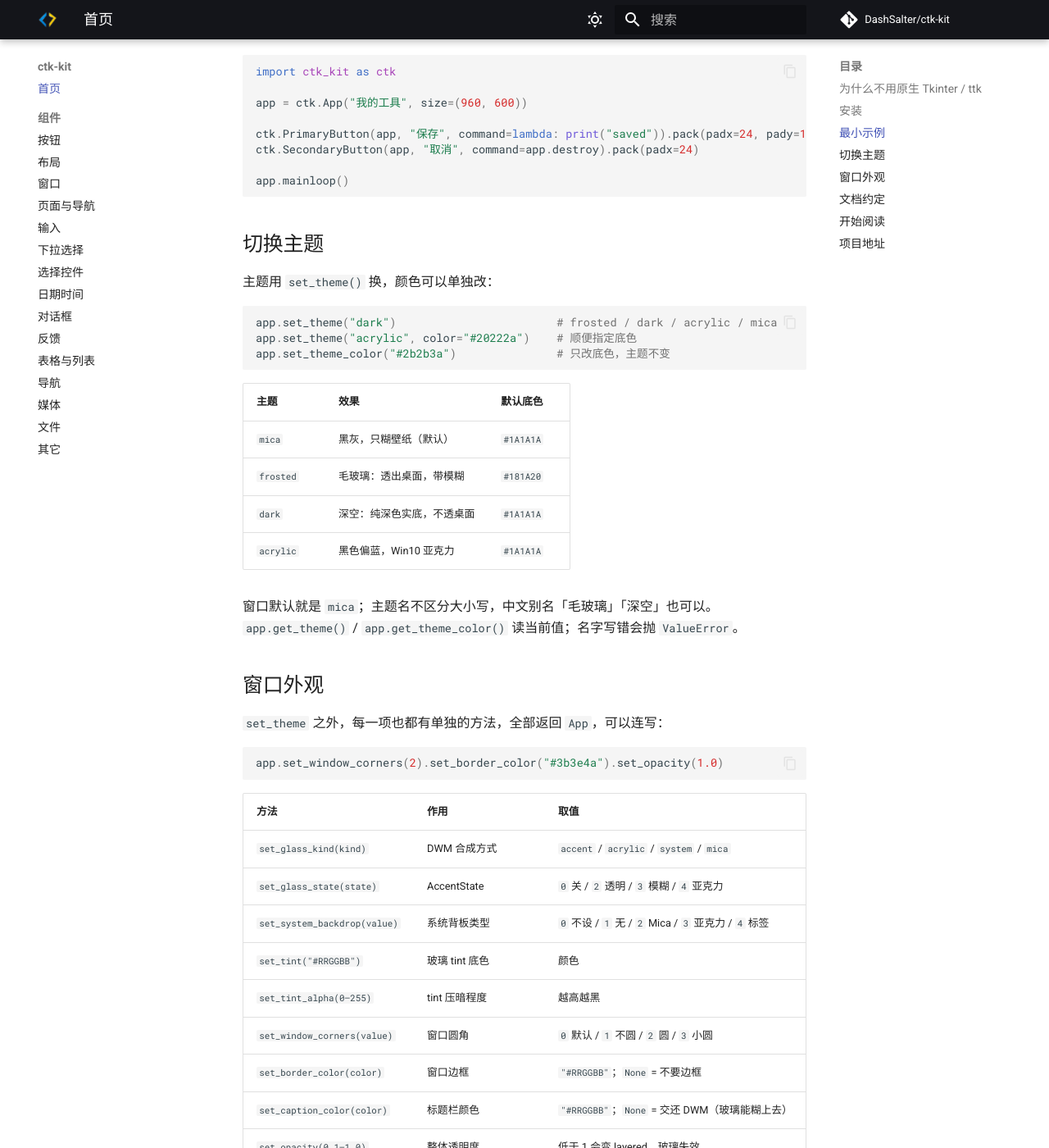
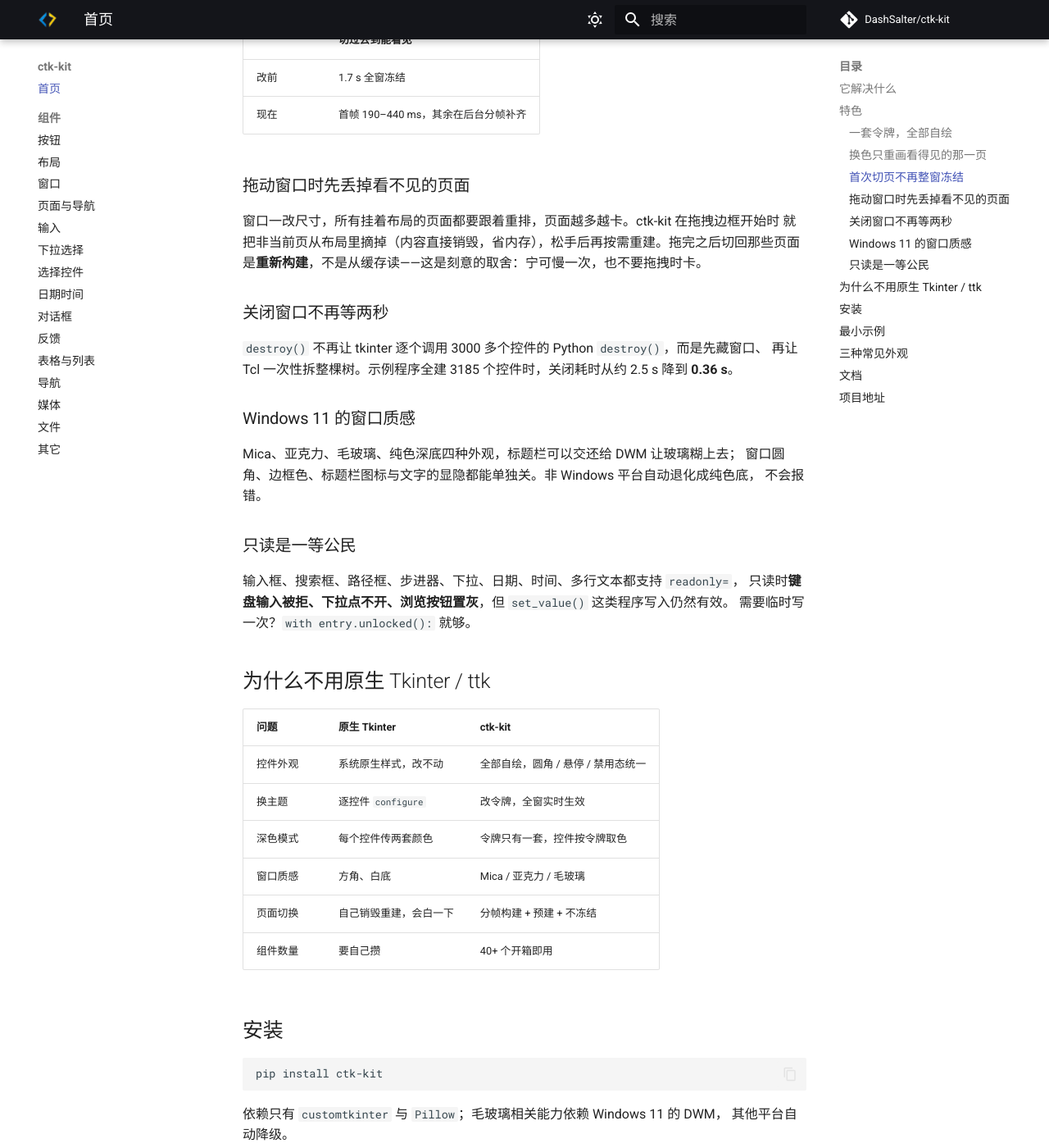
Before and after one commit to DashSalter/ctk-kit, an MkDocs documentation site: the page built from docs/index.md, in a window 1280 px wide and 1400 px high, scrolled down 1311 px. Shown: the whole window at 82% size. Built offline with MkDocs 1.6.1 and Material for MkDocs 9.7.7, drawn with Linux system fonts in a browser that asks for light colours; comment, search, counter and statistics services are not loaded; some of the changed text lies outside the part shown.

Commit message:
更新参数文档

````diff
--- a/docs/index.md
+++ b/docs/index.md
@@ -1,19 +1,86 @@
 # ctk-kit
 
-> 基于 CustomTkinter 的 Python 桌面 UI 组件库：自绘控件、运行时换色、Windows 毛玻璃。
+> 一套自己做控件的 Python 桌面 UI 组件库：统一设计令牌、运行时换色、Windows 11 毛玻璃，
+> 以及一套为「几十个页面也不卡」设计的页面体系。
 
-![按钮页](assets/buttons.png)
+![按钮页](assets/guide-buttons.png){ loading=lazy }
 
-ctk-kit 不是又一层 ttk 样式表，而是一套**自己做控件**的组件库：按钮、输入框、下拉、分段选择、开关、勾选、单选、滑块、表格、时间选择、图片查看、通知、右键菜单……都按同一套设计令牌绘制，换色、换圆角、换间距只改令牌。
+## 它解决什么
+
+用 Tkinter 写工具的人大多卡在同一处：**界面能跑，但拿不出手**。
+
+原生 `ttk` 的按钮是系统画的，圆角、悬停、禁用态都改不动；深色模式要自己给每个控件
+传两套颜色；窗口是白底方角；页面一多，切页就整窗白一下。
+
+ctk-kit 的做法是**不用 ttk，所有控件自己用 Canvas 画**，颜色、圆角、间距全部来自一套
+设计令牌。于是「换个配色」不是挨个 `configure`，而是改一次令牌、全窗即时生效；
+「加个页面」也不是复制粘贴，而是丢一个页面类进去，框架负责构建、调度与回收。
+
+## 特色
+
+### 一套令牌，全部自绘
+
+按钮、输入框、下拉、分段、开关、勾选、单选、滑块、表格、日期时间、图片、通知、右键菜单……
+用的是同一份 `tokens`。改一处 `COLOR_ACTIVE`，所有控件同时变，连不可见页面也会在切回来时
+自动追平，不需要重启。
+
+### 换色只重画看得见的那一页
+
+`theming.apply_palette()` 改色时，会跳过当前没有显示的页面，只重画屏幕上这一页，并把这次
+改动的「旧色 → 新色」记进一张累计表；下次切到某个落后页面时，再按累计表补画一次。
+
+示例程序 18 个页面、3000+ 控件实测：
+
+| 场景 | 改色耗时 |
+| --- | --- |
+| 整棵树全刷 | 约 740 ms |
+| 只刷可见页 + 切页补刷 | 约 134 ms |
+
+### 首次切页不再整窗冻结
+
+页面不是一次性建完的。每页只先出页头和第一张卡，剩下的按 12 ms 时间片分帧建；
+建完之前界面可以正常点、正常滚。相邻页会在空闲时按顺序预建，所以第二次进去通常是**直接显示**。
+
+示例程序里最重的一页（512 个控件）：
+
+| | 切过去到能看见 |
+| --- | --- |
+| 改前 | 1.7 s 全窗冻结 |
+| 现在 | 首帧 190–440 ms，其余在后台分帧补齐 |
+
+### 拖动窗口时先丢掉看不见的页面
+
+窗口一改尺寸，所有挂着布局的页面都要跟着重排，页面越多越卡。ctk-kit 在拖拽边框开始时
+就把非当前页从布局里摘掉（内容直接销毁，省内存），松手后再按需重建。拖完之后切回那些页面
+是**重新构建**，不是从缓存读——这是刻意的取舍：宁可慢一次，也不要拖拽时卡。
+
+### 关闭窗口不再等两秒
+
+`destroy()` 不再让 tkinter 逐个调用 3000 多个控件的 Python `destroy()`，而是先藏窗口、
+再让 Tcl 一次性拆整棵树。示例程序全建 3185 个控件时，关闭耗时从约 2.5 s 降到 **0.36 s**。
+
+### Windows 11 的窗口质感
+
+Mica、亚克力、毛玻璃、纯色深底四种外观，标题栏可以交还给 DWM 让玻璃糊上去；
+窗口圆角、边框色、标题栏图标与文字的显隐都能单独关。非 Windows 平台自动退化成纯色底，
+不会报错。
+
+### 只读是一等公民
+
+输入框、搜索框、路径框、步进器、下拉、日期、时间、多行文本都支持 `readonly=`，
+只读时**键盘输入被拒、下拉点不开、浏览按钮置灰**，但 `set_value()` 这类程序写入仍然有效。
+需要临时写一次？`with entry.unlocked():` 就够。
 
 ## 为什么不用原生 Tkinter / ttk
 
 | 问题 | 原生 Tkinter | ctk-kit |
 | --- | --- | --- |
-| 控件外观 | 系统原生样式，改不动 | 全部自绘，圆角、悬停、禁用态统一 |
-| 换主题 | 逐控件 `configure` | `theming.apply_palette()` 全窗实时生效 |
-| 深色模式 | 自己给每个控件传两套颜色 | 令牌只有一套，控件按令牌取色 |
-| 窗口质感 | 方角、白底 | Windows 11 毛玻璃 / Mica / Acrylic |
+| 控件外观 | 系统原生样式，改不动 | 全部自绘，圆角 / 悬停 / 禁用态统一 |
+| 换主题 | 逐控件 `configure` | 改令牌，全窗实时生效 |
+| 深色模式 | 每个控件传两套颜色 | 令牌只有一套，控件按令牌取色 |
+| 窗口质感 | 方角、白底 | Mica / 亚克力 / 毛玻璃 |
+| 页面切换 | 自己销毁重建，会白一下 | 分帧构建 + 预建 + 不冻结 |
+| 组件数量 | 要自己攒 | 40+ 个开箱即用 |
 
 ## 安装
 
@@ -21,7 +88,8 @@
 pip install ctk-kit
 ```
 
-依赖只有 `customtkinter` 与 `Pillow`；毛玻璃部分依赖 Windows 11 的 DWM，其他平台自动退化成纯色底。
+依赖只有 `customtkinter` 与 `Pillow`；毛玻璃相关能力依赖 Windows 11 的 DWM，
+其他平台自动降级。
 
 ## 最小示例
 
@@ -36,67 +104,26 @@
 app.mainloop()
 ```
 
-## 切换主题
-
-主题用 `set_theme()` 换，颜色可以单独改：
+## 三种常见外观
 
 ```python
-app.set_theme("dark")                        # frosted / dark / acrylic / mica
-app.set_theme("acrylic", color="#20222a")    # 顺便指定底色
-app.set_theme_color("#2b2b3a")               # 只改底色，主题不变
+app.set_theme("mica")       # 黑灰，只把壁纸糊进标题栏（默认）
+app.set_theme("frosted")    # 毛玻璃：透出桌面并模糊
+app.set_theme("acrylic")    # 亚克力：黑里偏蓝
 ```
 
-| 主题 | 效果 | 默认底色 |
-|---|---|---|
-| `mica` | 黑灰，只糊壁纸（默认） | `#1A1A1A` |
-| `frosted` | 毛玻璃：透出桌面，带模糊 | `#181A20` |
-| `dark` | 深空：纯深色实底，不透桌面 | `#1A1A1A` |
-| `acrylic` | 黑色偏蓝，Win10 亚克力 | `#1A1A1A` |
+主题名不区分大小写，`dark` / `深空` 也认；`app.get_theme()` 读当前值。
 
-窗口默认就是 `mica`；主题名不区分大小写，中文别名「毛玻璃」「深空」也可以。
-`app.get_theme()` / `app.get_theme_color()` 读当前值；名字写错会抛 `ValueError`。
+## 文档
 
-## 窗口外观
+每个组件的构造参数、常用方法和可运行示例都在组件页里；参数表中的「默认值」写的是
+ctk-kit 覆盖后的值，不是 CustomTkinter 的原始默认值。
 
-`set_theme` 之外，每一项也都有单独的方法，全部返回 `App`，可以连写：
-
-```python
-app.set_window_corners(2).set_border_color("#3b3e4a").set_opacity(1.0)
-```
-
-| 方法 | 作用 | 取值 |
-|---|---|---|
-| `set_glass_kind(kind)` | DWM 合成方式 | `accent` / `acrylic` / `system` / `mica` |
-| `set_glass_state(state)` | AccentState | `0` 关 / `2` 透明 / `3` 模糊 / `4` 亚克力 |
-| `set_system_backdrop(value)` | 系统背板类型 | `0` 不设 / `1` 无 / `2` Mica / `3` 亚克力 / `4` 标签 |
-| `set_tint("#RRGGBB")` | 玻璃 tint 底色 | 颜色 |
-| `set_tint_alpha(0–255)` | tint 压暗程度 | 越高越黑 |
-| `set_window_corners(value)` | 窗口圆角 | `0` 默认 / `1` 不圆 / `2` 圆 / `3` 小圆 |
-| `set_border_color(color)` | 窗口边框 | `"#RRGGBB"`；`None` = 不要边框 |
-| `set_caption_color(color)` | 标题栏颜色 | `"#RRGGBB"`；`None` = 交还 DWM（玻璃能糊上去） |
-| `set_opacity(0.1–1.0)` | 整体透明度 | 低于 1 会变 layered，玻璃失效 |
-| `set_veil(color)` | 透明键色 | 一般保持 `#000000` |
-| `set_extend(bool)` | 客户区延伸到整个窗口 | `True` / `False` |
-| `set_titlebar_glass(bool)` | 标题栏是否交还 DWM | `True` / `False` |
-| `set_glass_dark(bool)` | 标题栏是否用深色 | `True` / `False` |
-| `set_wca(value)` | 合成属性号 | 默认 `19` |
-| `show_titlebar_icon(bool)` | 显示 / 隐藏标题栏图标 | `True` / `False` |
-| `show_titlebar_title(bool)` | 显示 / 隐藏标题文字 | `True` / `False` |
-| `hide_frame_border(bool)` | 去掉 1px 系统边框 | Win11 22H2+ |
-| `set_transitions(bool)` | 窗口过渡动画 | `False` 关掉 |
-
-读当前状态用 `app.glass_options()`、`app.titlebar_items()`、`app.window_debug()`；
-原来那种一次传多个关键字的 `app.set_glass_options(kind=..., alpha=...)` 也还能用。
-
-## 文档约定
-
-- 每个组件页按 **构造函数 → 参数表 → 方法表 → 示例** 组织；
-- 参数表里的「默认」一列，写的是 ctk-kit 覆盖后的值，不是 CustomTkinter 的原始默认值；
-- 所有示例都可以直接复制运行，窗口用 `ctk.App` 建。
-
-## 开始阅读
-
-- [按钮](components/buttons.md)
+- [按钮](components/buttons.md) · [输入](components/inputs.md) · [下拉选择](components/dropdowns.md)
+- [选择控件](components/choices.md) · [日期时间](components/datetime.md) · [对话框](components/dialogs.md)
+- [表格与列表](components/table.md) · [导航](components/navigation.md) · [媒体与颜色](components/media.md)
+- [反馈](components/feedback.md) · [文件](components/files.md) · [杂项](components/misc.md)
+- [布局](components/layout.md) · [窗口](components/app.md) · [页面体系](components/pages.md)
 
 ## 项目地址
 
````
